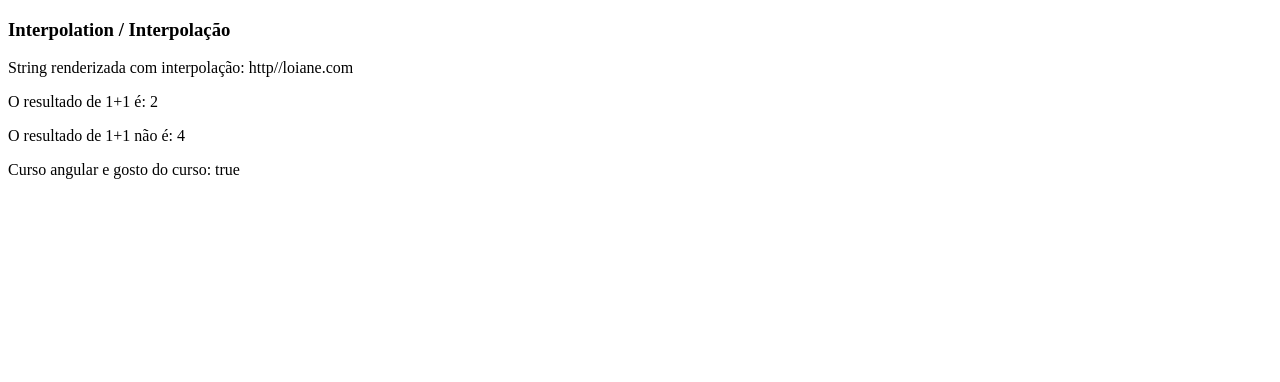
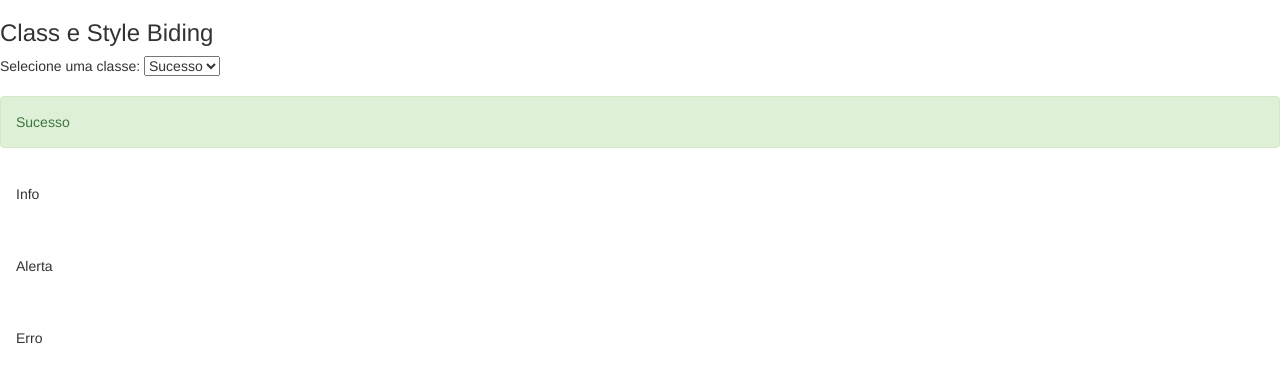
Before and after one commit to sansou/data-biding, an Angular app: page / in a window 1280 px wide. Shown: the top 382 px of the page. Built offline with nearby package versions, Linux system fonts and the light colour scheme.

Commit message:
Class e Style Binding

```diff
--- a/package.json
+++ b/package.json
@@ -19,6 +19,7 @@
     "@angular/platform-browser": "~10.0.6",
     "@angular/platform-browser-dynamic": "~10.0.6",
     "@angular/router": "~10.0.6",
+    "ngx-bootstrap": "^6.2.0",
     "rxjs": "~6.5.5",
     "tslib": "^2.0.0",
     "zone.js": "~0.10.3"
--- a/src/app/app.module.ts
+++ b/src/app/app.module.ts
@@ -1,5 +1,6 @@
 import { BrowserModule } from '@angular/platform-browser';
 import { NgModule } from '@angular/core';
+import { TooltipModule } from 'ngx-bootstrap/tooltip';
 
 import { AppRoutingModule } from './app-routing.module';
 import { AppComponent } from './app.component';
@@ -12,7 +13,8 @@
   ],
   imports: [
     BrowserModule,
-    AppRoutingModule
+    AppRoutingModule,
+    TooltipModule.forRoot()
   ],
   providers: [],
   bootstrap: [AppComponent]
--- a/src/app/data-binding/data-binding.component.html
+++ b/src/app/data-binding/data-binding.component.html
@@ -1,13 +1,46 @@
 <section>
-  <article>
+  <!-- <article>
     <h3>Interpolation / Interpolação</h3>
     <p> String renderizada com interpolação: {{url}}</p>
     <p> O resultado de 1+1 é: {{1+1}}</p>
     <p> O resultado de 1+1 não é: {{1 + 1 + getValor()}}</p>
     <p> Curso angular e gosto do curso: {{cursoAngular && getCurtiCurso()}}</p>
+  </article>   -->
+  <article>
+    <h3>Class e Style Biding</h3>
+    <div>
+      Selecione uma classe:
+      <select #classe (change)="0">
+        <option value="alert-success">Sucesso</option>
+        <option value="alert-info">Info</option>
+        <option value="alert-warning">Alerta</option>
+        <option value="alert-danger">Erro</option>
+      </select>
+      <br>
+      <br>
+
+      <div class="alert"  role="alert"
+        [class.alert-success]="classe.value == 'alert-success'">
+        Sucesso
+      </div>
+      <div class="alert"  role="alert"
+        [class.alert-info]="classe.value == 'alert-info'">
+        Info
+      </div>
+      <div class="alert"  role="alert"
+      [class.alert-warning]="classe.value == 'alert-warning'">
+        Alerta
+      </div>
+      <div class="alert"  role="alert"
+      [class.alert-danger]="classe.value == 'alert-danger'">
+        Erro
+      </div>
+      <div class="alert alert-danger"  role="alert"
+        [style.display]="classe.value == 'alert-danger' ? 'block' :'none'">
+        Esse texto aparece em caso de erro
+      </div>
+
+    </div>
   </article>
-  <!-- <article>
-    <h3>Interpolation / Interpolação</h3>
-  </article>   -->
 
 </section>
--- a/src/index.html
+++ b/src/index.html
@@ -6,6 +6,7 @@
   <base href="/">
   <meta name="viewport" content="width=device-width, initial-scale=1">
   <link rel="icon" type="image/x-icon" href="favicon.ico">
+  <link href="https://maxcdn.bootstrapcdn.com/bootstrap/3.3.7/css/bootstrap.min.css" rel="stylesheet">
 </head>
 <body>
   <app-root></app-root>
```
Also changed, not shown: 1 other file (tests, documents, lock files or other folders).
